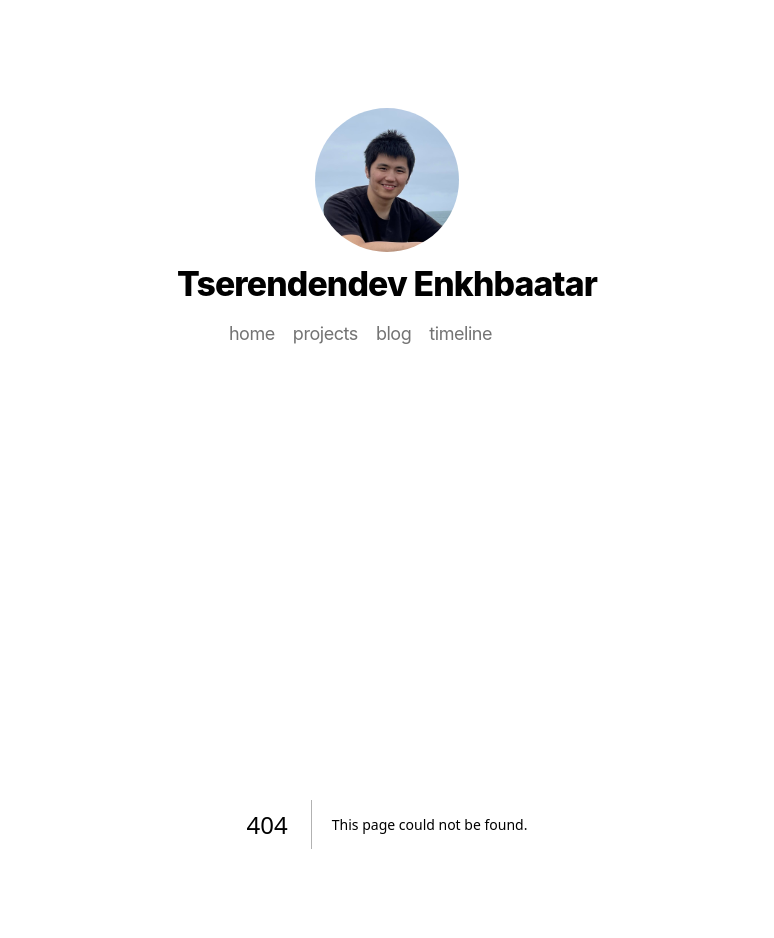
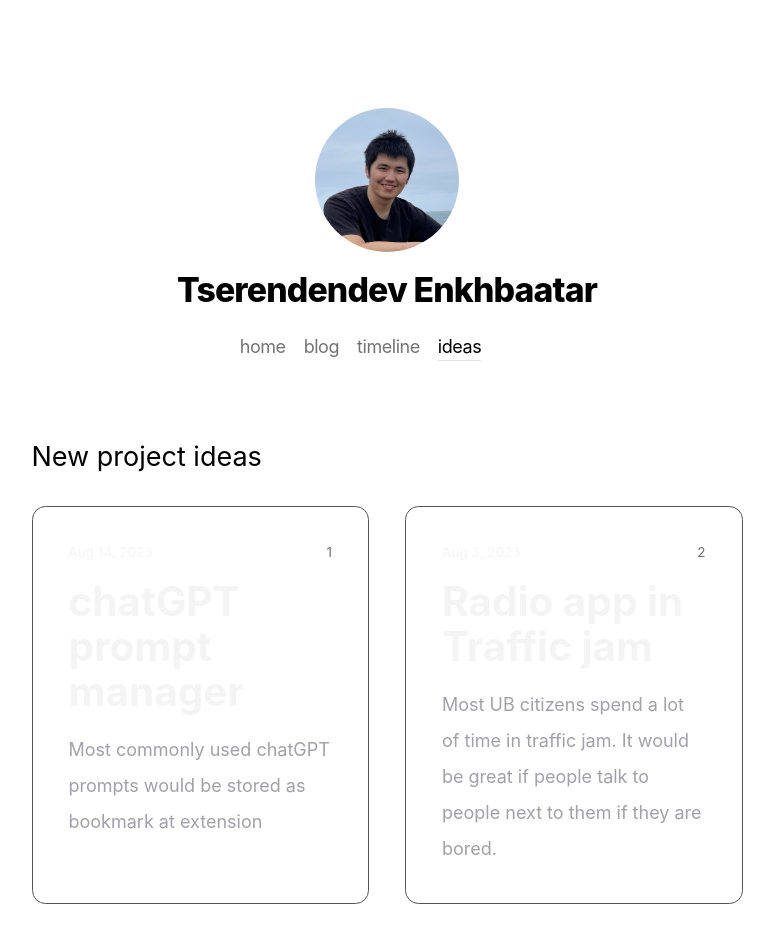
Before and after one commit to eba472/blog, a Next.js app: page /ideas in a window 1280 px wide. Before the commit this address had no page. Shown: the top 938 px of the page, without its empty margins (253-1027 px from the left). Built offline with nearby package versions, Linux system fonts and the light colour scheme.

Commit message:
add ideas tab

```diff
--- /dev/null
+++ b/app/components/cards.tsx
@@ -0,0 +1,37 @@
+"use client";
+import { motion, useMotionTemplate, useSpring } from "framer-motion";
+import { PropsWithChildren } from "react";
+
+export const Card: React.FC<PropsWithChildren> = ({ children }) => {
+  const mouseX = useSpring(0, { stiffness: 500, damping: 100 });
+  const mouseY = useSpring(0, { stiffness: 500, damping: 100 });
+
+  function onMouseMove({ currentTarget, clientX, clientY }: any) {
+    const { left, top } = currentTarget.getBoundingClientRect();
+    mouseX.set(clientX - left);
+    mouseY.set(clientY - top);
+  }
+  let maskImage = useMotionTemplate`radial-gradient(240px at ${mouseX}px ${mouseY}px, white, transparent)`;
+  let style = { maskImage, WebkitMaskImage: maskImage };
+
+  return (
+    <div
+      onMouseMove={onMouseMove}
+      className="overflow-hidden relative duration-700 border rounded-xl hover:bg-zinc-800/10 group md:gap-8 hover:border-zinc-400/50 border-zinc-600 "
+    >
+      <div className="pointer-events-none">
+        <div className="absolute inset-0 z-0  transition duration-1000 [mask-image:linear-gradient(black,transparent)]" />
+        <motion.div
+          className="absolute inset-0 z-10  bg-gradient-to-br opacity-100  via-zinc-100/10  transition duration-1000 group-hover:opacity-50 "
+          style={style}
+        />
+        <motion.div
+          className="absolute inset-0 z-10 opacity-0 mix-blend-overlay transition duration-1000 group-hover:opacity-100"
+          style={style}
+        />
+      </div>
+
+      {children}
+    </div>
+  );
+};
--- a/app/components/navbar.tsx
+++ b/app/components/navbar.tsx
@@ -9,14 +9,17 @@ const navItems = {
   "/": {
     name: "home",
   },
-  "/projects": {
-    name: "projects",
-  },
+  // "/projects": {
+  //   name: "projects",
+  // },
   "/blog": {
     name: "blog",
   },
   "/timeline": {
     name: "timeline",
+  },
+  "/ideas": {
+    name: "ideas",
   },
 };
 
--- /dev/null
+++ b/app/ideas/ideas.ts
@@ -0,0 +1,37 @@
+export const ideas = [
+  {
+    date: "2023-08-14",
+    slug: "1",
+    title: "chatGPT prompt manager",
+    description:
+      "Most commonly used chatGPT prompts would be stored as bookmark at extension",
+  },
+  {
+    date: "2023-08-03",
+    slug: "2",
+    title: "Radio app in Traffic jam",
+    description:
+      "Most UB citizens spend a lot of time in traffic jam. It would be great if people talk to people next to them if they are bored.",
+  },
+  {
+    date: "2023-08-03",
+    slug: "3",
+    title: "Live traffic inspector location info",
+    description:
+      "It is annoying to get stopped by police on the road. So, if someone encounter or saw them they can report on the app and share it to everyone",
+  },
+  {
+    date: "2023-08-14",
+    slug: "4",
+    title: "Online family tree",
+    description:
+      "Online open-source family tree where people can see each other whether they are related.",
+  },
+  {
+    date: "2023-08-14",
+    slug: "4",
+    title: "English-only chat app for language learners",
+    description:
+      "People would be able to chat only in English words on this restricted chat application.",
+  },
+];
--- /dev/null
+++ b/app/ideas/page.tsx
@@ -0,0 +1,47 @@
+import Link from "next/link";
+import { Card } from "../components/cards";
+import { ideas } from "./ideas";
+
+export default function Projects() {
+  return (
+    <section className="text-base/loose p-1">
+      <h2 className="text-2xl/6 mb-8">New project ideas</h2>
+      <div className="grid grid-cols-1 gap-8 mx-auto lg:grid-cols-2 ">
+        {ideas.map((idea) => (
+          <Card>
+            <Link href={`/projects/${idea.slug}`}>
+              <article className="relative w-full h-full p-4 md:p-8">
+                <div className="flex items-center justify-between gap-2">
+                  <div className="text-xs text-zinc-100">
+                    {idea.date ? (
+                      <time dateTime={new Date(idea.date).toISOString()}>
+                        {Intl.DateTimeFormat(undefined, {
+                          dateStyle: "medium",
+                        }).format(new Date(idea.date))}
+                      </time>
+                    ) : (
+                      <span>SOON</span>
+                    )}
+                  </div>
+                  <span className="flex items-center gap-1 text-xs text-zinc-500">
+                    {idea.slug}
+                  </span>
+                </div>
+
+                <h2
+                  id="idea-post"
+                  className="mt-4 text-3xl font-bold text-zinc-100 group-hover:text-white sm:text-4xl font-display"
+                >
+                  {idea.title}
+                </h2>
+                <p className="mt-4 leading-8 duration-150 text-zinc-400 group-hover:text-zinc-300">
+                  {idea.description}
+                </p>
+              </article>
+            </Link>
+          </Card>
+        ))}
+      </div>
+    </section>
+  );
+}
--- a/app/layout.tsx
+++ b/app/layout.tsx
@@ -50,7 +50,7 @@ export default function Layout({ children }) {
               width={144}
               alt="profile"
             />
-            <h1 className="text-3.5xl leading-6 font-extrabold tracking-tight mb-4 mt-4">
+            <h1 className="text-3.5xl text-center font-extrabold tracking-tight mb-4 mt-4">
               {name}
             </h1>
           </header>
--- a/app/projects/page.tsx
+++ b/app/projects/page.tsx
@@ -1,9 +1,3 @@
-import { id } from "date-fns/locale";
-import Link from "next/link";
-import { title } from "process";
-import date from "../components/date";
-import Gallery from "../components/gallery";
-
 export default function Projects() {
   return (
      <section className="text-base/loose p-1">
--- /dev/null
+++ b/blogs/interview-questions.md
@@ -0,0 +1,88 @@
+---
+title: 'Useful interview questions from Linkedin'
+date: '2023-07-01'
+---
+
+I've been hired by Google, Epic Games and Affirm to name a few.
+
+Here are the 10 of the trickier interview questions - and how to respond well:
+
+1. How would you handle a situation where you strongly disagree with the higher-ups' decision?
+
+• Here’s an example of that
+• I tried to understand their POV
+• Then I weighed everything on first principles
+• I spoke up once more
+• But ultimately disagreed & committed
+
+2. How would you react if a project you championed was suddenly shelved?
+
+• One example was when
+• I took time to think it over myself
+• Then I consoled affected team members
+• Then I brought it back up when it was strategically important again 6 months later
+
+3. Describe a time when you had to persuade a team member who disagreed to adopt your approach. How did you handle it?
+
+• This happened recently
+• I made sure they felt heard
+• I also addressed their concerns
+• Then I re-emphasized the data
+• This helped them come along
+
+4. Have you used our product?
+
+• Yes, just yesterday in my prep
+• I noticed you build for this segment
+• One feature I felt was particularly well crafted was
+• I like the direction you all are going in
+• This job to be done seems very important
+
+5. What’s a popular belief you feel is misguided?
+
+• One of the most popular beliefs about
+• The reason I believe that is
+• The data the speaks to me is
+• Some people argue
+• However I feel they are wrong because
+
+6. Tell me about a time when you had to handle a crisis. How did you navigate it?
+
+• I have navigated many crises
+• Here is one example
+• I didn’t run away from the problem
+• I took the role of a leader
+• I contributed to the effort to control it
+• This is how we succeeded
+
+7. What’s your current compensation?
+
+• I would like to know your range
+• I am open to a wide range of packages
+• I care about fit and other factors as well
+• What is the range for this position?
+
+8. How do you deal with overwhelming amounts of work?
+
+• That’s always the case in the roles I’m in
+• I prioritize based on urgency and impact
+• It has helped me to think in terms of high leverage work
+• I just recently got good feedback on my prioritization skills
+
+9. How would you react to many people around you getting laid off?
+
+• I understand these things happen
+• First I would take time to process my own feelings
+• Then I would look out for my colleagues still here
+• And get to work on figuring out how to fill the departed’s gaps
+
+10. What was the last negative feedback you have received?
+
+• My last feedback was
+• I acknowledged it as a gift
+• I got to work improving it
+• Then I checked in on progress
+• Here’s how it’s now solved
+
+Of course, these are just template answers to inspire you. Always answer truthfully and bring your personal stories in.
+Interviewers these days follow up more than ever. So refer to things you remember the details of. Not ancient history.
--- /dev/null
+++ b/blogs/jap-sentences.md
@@ -0,0 +1,10 @@
+---
+title: 'Japanese lesson: talking about plan'
+date: '2023-08-01'
+---
+
+1. 私はモンゴルに行く予定です。(Watashi wa Mongoru ni iku yotei desu.)
+2. モンゴルに行くつもりです。(Mongoru ni iku tsumori desu.)
+3. 私はモンゴルへ行く計画です。(Watashi wa Mongoru e iku keikaku desu.)
+4. モンゴルに行く予定にしています。(Mongoru ni iku yotei ni shiteimasu.)
+5. 私はモンゴルへ行く予定です。
--- /dev/null
+++ b/blogs/project-ideas.md
@@ -0,0 +1,11 @@
+---
+title: 'Project ideas'
+date: '2023-08-12'
+---
+
+1. How to find a project ideas
+- Talk to real people and listen to their pain points
+- If people sense that you are really committed, people will help you, and doors will be open.
+- Openly share your ideas to attract great teammates.
+- People said that dropbox was thin wrapper around S3. It is ok to be thin wrapper unless it is a starting point. LLM is a time to be optimistic.
+- People don't know what they are missing until you experience it.
--- a/blogs/useful-links.md
+++ b/blogs/useful-links.md
@@ -1,8 +1,14 @@
 ---
-title: 'Useful links'
+title: 'Communities I follow'
 date: '2023-08-12'
 ---
 
 ### Community
 1. [Microconf](https://microconf.com/): Community for Bootstrapped SaaS Founders
-2.
+2. [Lenny's Newsletter](https://www.lennysnewsletter.com/about): Building product, Go-to-market, Growth strategy, Career, Sales
+3. [ByteByteGo](https://bytebytego.com/): Everything you need to take your system design skill to the next level
+4. [Indie hackers](https://www.indiehackers.com/): A place where the founders of profitable businesses and side projects can share their stories transparently, and where entrepreneurs can come to read and learn from those examples.
+
+
+### Knowledge
+**A slug**: a human-readable, unique identifier, used to identify a resource instead of a less human-readable identifier like an id .
```
Also changed, not shown: 1 other file (tests, documents, lock files or other folders).
